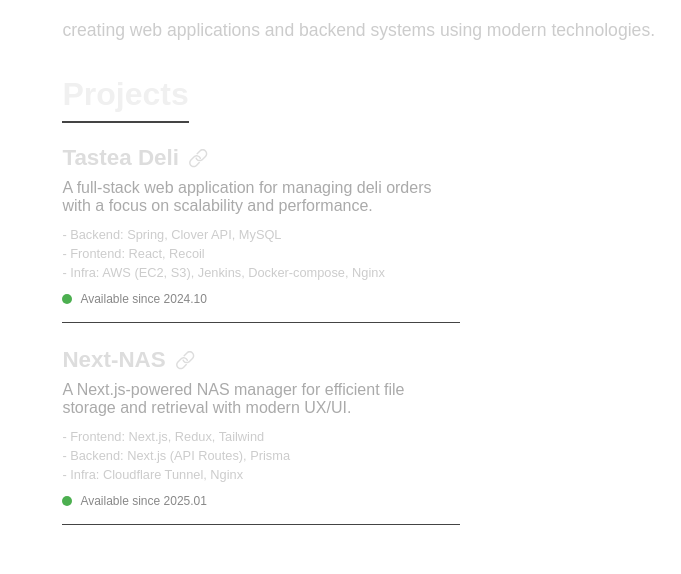
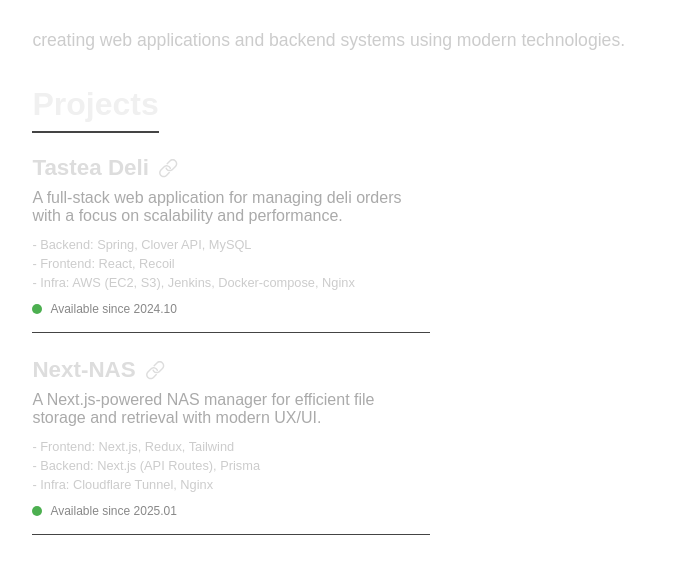
Before and after one commit to nidolight/nidolight.github.io, a Next.js app: page /nidolight/components/MainContent in a window 1280 px wide. Shown: the top 574 px of the page, without its empty margins (80-761 px from the left). Built offline with nearby package versions, Linux system fonts and the light colour scheme.

Commit message:
Update MainContent.tsx

```diff
--- a/src/pages/components/MainContent.tsx
+++ b/src/pages/components/MainContent.tsx
@@ -10,7 +10,7 @@ const MainContainer = styled.main`
 
 const ContentWrapper = styled.div`
     max-width: 1200px;
-    margin: 0 auto;
+    margin: 10px;
     padding: 0 clamp(8vw, 50px, 15vw);
 `;
 
```
